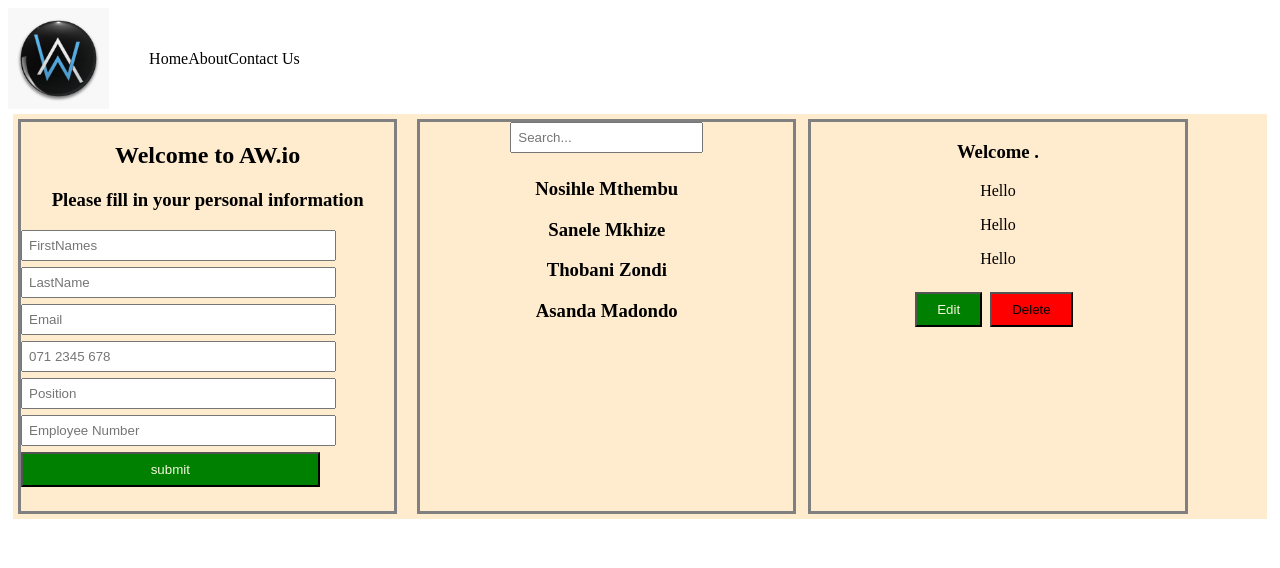
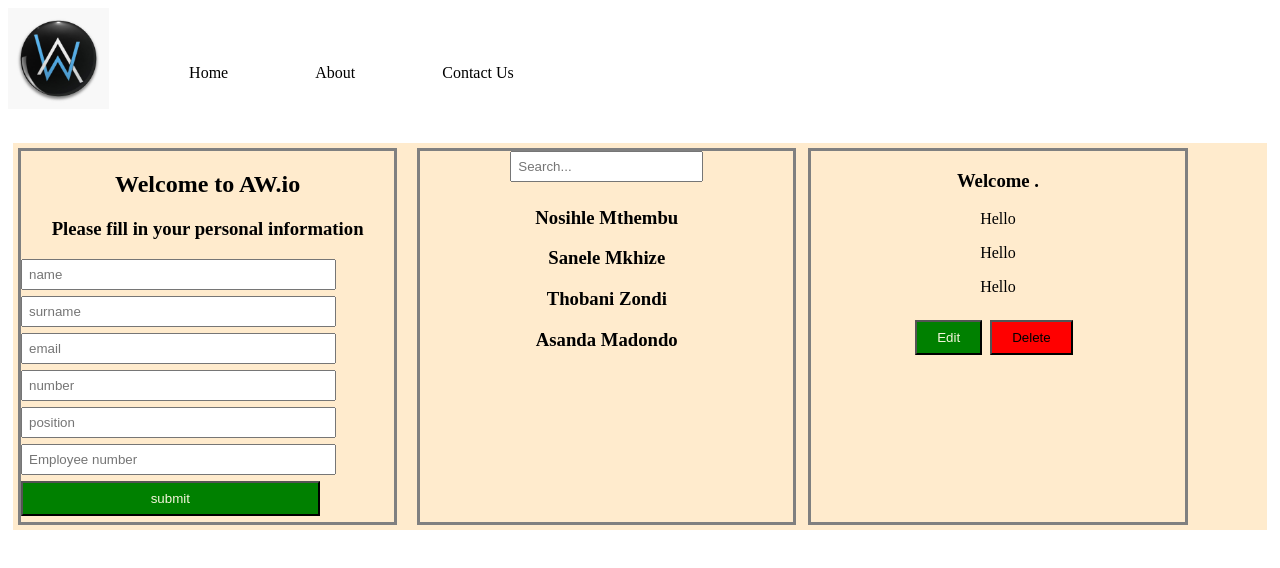
Before and after one commit to Thandekaportiap/Task-6-Employees_App, a React (Vite) app: page / in a window 1280 px wide. Shown: the top 568 px of the page. Built offline with nearby package versions, Linux system fonts and the light colour scheme.

Commit message:
registration

```diff
--- a/src/components/registration.jsx
+++ b/src/components/registration.jsx
@@ -1,47 +1,46 @@
 import { useState } from "react"
-import Profile from "./profile"
 
 const registration = () => {
 
-    const [name, setName] = useState("")
-    const [message, setMessage] = useState("")
+    const [input, setInput] = useState({});
 
-function handleSubmit(event){
-    event.preventDefault();
-    setMessage({name})
-}
+    function handleSubmit(event) {
+        event.preventDefault();
 
-    function changeName(event) {
-        setName(event.target.value)
     }
 
+    function handleChange(event) {
+        const name = event.target.name;
+        const value = event.target.value;
+        setInput(values => ({ ...values, [name]: value }))
+    }
 
+    console.log(input);
 
     return (
         <>
             <div className="maindiv">
 
-                <h2 style={{textAlign:"center"}}>Welcome to AW.io </h2>
-                <h3  style={{textAlign:"center"}}>Please fill in your personal information</h3>
+                <h2 style={{ textAlign: "center" }}>Welcome to AW.io </h2>
+                <h3 style={{ textAlign: "center" }}>Please fill in your personal information</h3>
 
-                <form className="form">
+                <form className="form" >
                     <label htmlFor="Name">
-                        <input type="text" placeholder="FirstNames" required onChange={changeName}/></label>
+                        <input type="text" placeholder="name" name="Names" value={input.Names || ""} onChange={handleChange} /></label>
                     <label htmlFor="Surname">
-                        <input type="text" placeholder="LastName" required /></label>
+                        <input type="text" placeholder="surname" name="LastName" value={input.LastName || ""} onChange={handleChange} /></label>
                     <label htmlFor="Email">
-                        <input type="Email" placeholder="Email" required /></label>
+                        <input type="Email" placeholder="email" name="Email" value={input.Email || ""} onChange={handleChange} /></label>
                     <label htmlFor="phoneNumber">
-                        <input type="phone number" placeholder="071 2345 678" required /></label>
+                        <input type="phone number" placeholder="number" name="number" value={input.number || ""} onChange={handleChange} /></label>
                     <label htmlFor="Name">
-                        <input type="text" placeholder="Position" required /></label>
+                        <input type="text" placeholder="position" name="Position" value={input.Position || ""} onChange={handleChange} /></label>
                     <label htmlFor="number">
-                        <input type="number" placeholder="Employee Number" required /></label>
+                        <input type="number" placeholder="Employee number" name="EmployeeNo" value={input.EmployeeNo || ""} onChange={handleChange} /></label>
                     <label htmlFor="button">
-                        <input type="button" value="submit" className="btn"  onSubmit={handleSubmit}/></label>
+                        <input type="button" value="submit" className="btn" onSubmit={handleSubmit} /></label>
                 </form>
 
-                <h3>{name}</h3>
 
             </div>
         </>
--- a/src/index.css
+++ b/src/index.css
@@ -21,6 +21,10 @@ nav .list {
   justify-content: space-between;
   align-items: center;
   list-style: none;
+}
+li {
+  padding: 40px;
+  margin-right: 7px;
 }
 
 .btn {
```
